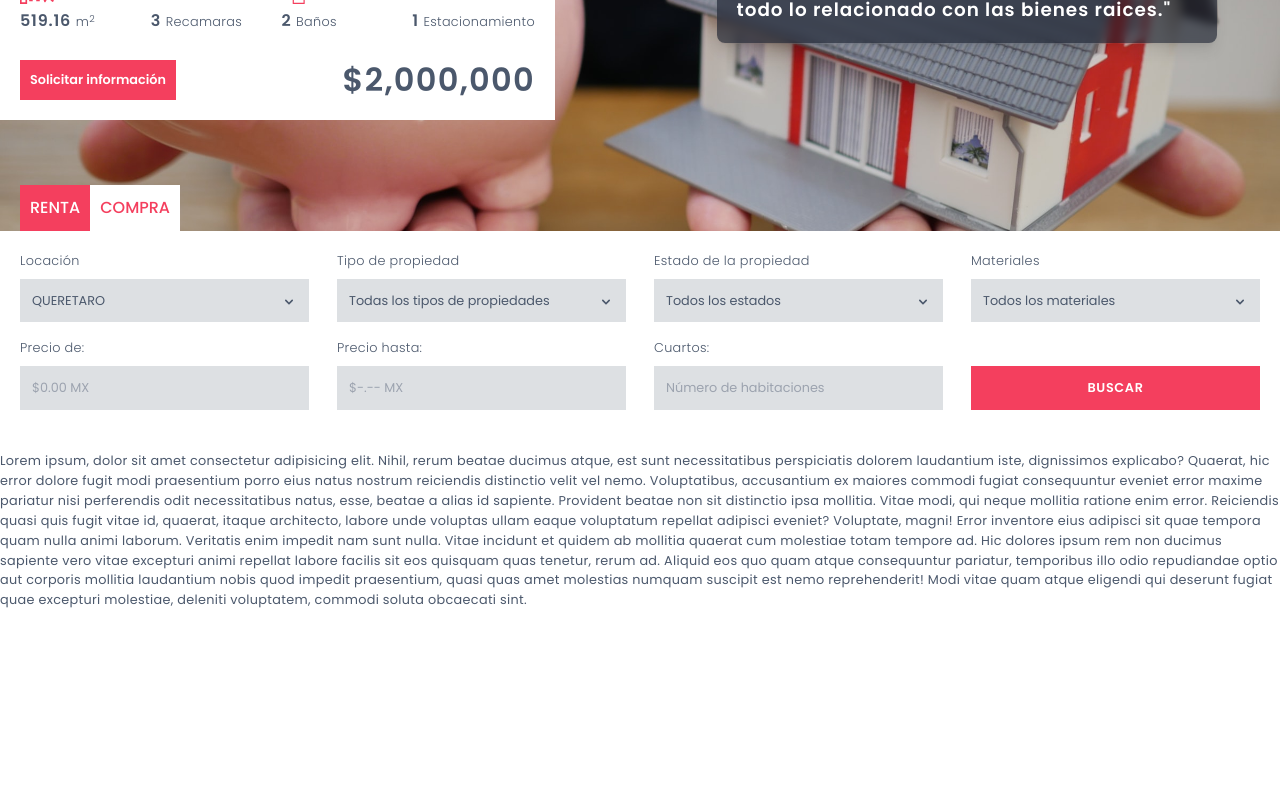
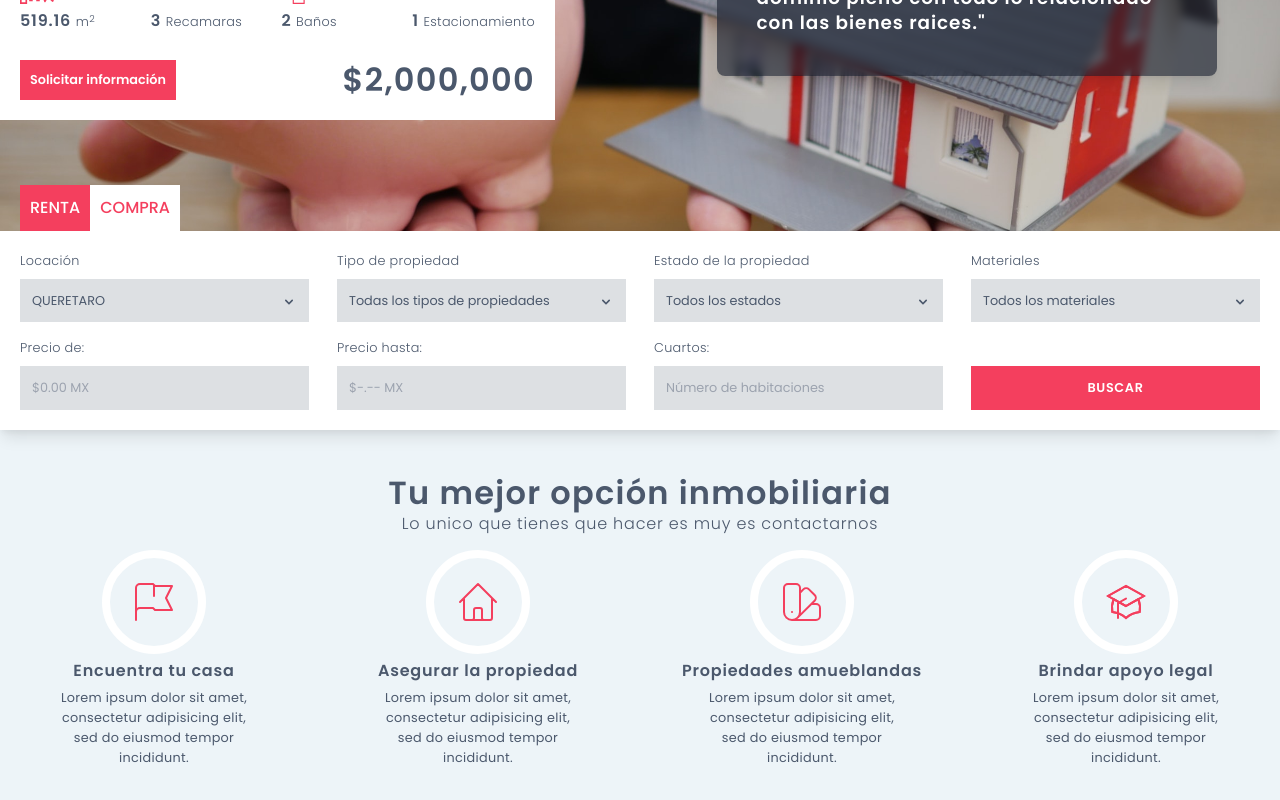
Before and after one commit to plazmediaLab/grupo-torres, a Next.js app: page /home in a window 1280 px wide. Shown: the part 330-1130 px from the top of the page. Before the commit the page ends 940 px from the top, so only its background shows below. Built offline with nearby package versions, Linux system fonts and the light colour scheme.

Commit message:
[UI] Sección Us en Home Page lista

```diff
--- a/components/home/banner/form/banner-form-container.js
+++ b/components/home/banner/form/banner-form-container.js
@@ -17,7 +17,7 @@ export default function BannerFormContainer() {
   return (
     <section
       ref={sectionForm}
-      className="container mx-auto relative bg-white p-5 grid place-items-center">
+      className="container mx-auto relative bg-white p-5 grid place-items-center shadow-lg">
       <BannerFormTapSelector tapSelected={tapSelected} setTapSelected={setTapSelected} />
       <BannerFormContent tapSelected={tapSelected} name="location" label="Locación" />
       <style jsx>{`
@@ -28,7 +28,7 @@ export default function BannerFormContainer() {
         @media (max-width: 768px) {
           section {
             width: 95%;
-            bottom: 150px;
+            bottom: 100px;
           }
         }
       `}</style>
--- a/components/home/banner/slide/banner-slide-container.js
+++ b/components/home/banner/slide/banner-slide-container.js
@@ -8,7 +8,7 @@ export default function BannerSlideContainer() {
         <BannerSlideButtons />
         <BannerSlideContent />
       </div>
-      <article className="row-start-1 sm:row-start-auto col-span-2 lg:col-span-1 block sm:hidden lg:block w-full lg:w-4/5 mt-8 sm:mt-10 place-self-center text-white text-title-card font-semibold p-5 rounded-lg bg-gray-900 bg-opacity-60 shadow-lg">
+      <article className="row-start-1 sm:row-start-auto col-span-2 lg:col-span-1 block sm:hidden lg:block w-full lg:w-4/5 mt-8 sm:mt-10 place-self-center text-white text-title-sub md:text-title-card font-semibold p-5 lg:p-10 rounded-lg bg-gray-900 bg-opacity-60 shadow-lg">
         &quot;Dedicados a promover predios, escriturar, regularizar, y entregar dominio pleno con
         todo lo relacionado con las bienes raices.&quot;
       </article>
--- /dev/null
+++ b/components/home/section-us/section-us-info_content.js
@@ -0,0 +1,78 @@
+import SectionUsInfoItem from './section-us-info_item';
+
+export default function SectionUsInfoContent() {
+  return (
+    <ul className="container mx-auto grid grid-cols-1 sm:grid-cols-2 lg:grid-cols-4 place-items-center gap-4 my-4">
+      <SectionUsInfoItem
+        label="Encuentra tu casa"
+        content="Lorem ipsum dolor sit amet, consectetur adipisicing elit, sed do eiusmod tempor incididunt.">
+        <svg
+          className="w-8 lg:w-12 h-8 lg:h-12 inline-block"
+          fill="none"
+          stroke="currentColor"
+          viewBox="0 0 24 24"
+          xmlns="http://www.w3.org/2000/svg">
+          <path
+            strokeLinecap="round"
+            strokeLinejoin="round"
+            strokeWidth={1}
+            d="M3 21v-4m0 0V5a2 2 0 012-2h6.5l1 1H21l-3 6 3 6h-8.5l-1-1H5a2 2 0 00-2 2zm9-13.5V9"
+          />
+        </svg>
+      </SectionUsInfoItem>
+      <SectionUsInfoItem
+        label="Asegurar la propiedad"
+        content="Lorem ipsum dolor sit amet, consectetur adipisicing elit, sed do eiusmod tempor incididunt.">
+        <svg
+          className="w-8 lg:w-12 h-8 lg:h-12 inline-block"
+          fill="none"
+          stroke="currentColor"
+          viewBox="0 0 24 24"
+          xmlns="http://www.w3.org/2000/svg">
+          <path
+            strokeLinecap="round"
+            strokeLinejoin="round"
+            strokeWidth={1}
+            d="M3 12l2-2m0 0l7-7 7 7M5 10v10a1 1 0 001 1h3m10-11l2 2m-2-2v10a1 1 0 01-1 1h-3m-6 0a1 1 0 001-1v-4a1 1 0 011-1h2a1 1 0 011 1v4a1 1 0 001 1m-6 0h6"
+          />
+        </svg>
+      </SectionUsInfoItem>
+      <SectionUsInfoItem
+        label="Propiedades amueblandas"
+        content="Lorem ipsum dolor sit amet, consectetur adipisicing elit, sed do eiusmod tempor incididunt.">
+        <svg
+          className="w-8 lg:w-12 h-8 lg:h-12 inline-block"
+          fill="none"
+          stroke="currentColor"
+          viewBox="0 0 24 24"
+          xmlns="http://www.w3.org/2000/svg">
+          <path
+            strokeLinecap="round"
+            strokeLinejoin="round"
+            strokeWidth={1}
+            d="M7 21a4 4 0 01-4-4V5a2 2 0 012-2h4a2 2 0 012 2v12a4 4 0 01-4 4zm0 0h12a2 2 0 002-2v-4a2 2 0 00-2-2h-2.343M11 7.343l1.657-1.657a2 2 0 012.828 0l2.829 2.829a2 2 0 010 2.828l-8.486 8.485M7 17h.01"
+          />
+        </svg>
+      </SectionUsInfoItem>
+      <SectionUsInfoItem
+        label="Brindar apoyo legal"
+        content="Lorem ipsum dolor sit amet, consectetur adipisicing elit, sed do eiusmod tempor incididunt.">
+        <svg
+          className="w-8 lg:w-12 h-8 lg:h-12 inline-block"
+          fill="none"
+          stroke="currentColor"
+          viewBox="0 0 24 24"
+          xmlns="http://www.w3.org/2000/svg">
+          <path d="M12 14l9-5-9-5-9 5 9 5z" />
+          <path d="M12 14l6.16-3.422a12.083 12.083 0 01.665 6.479A11.952 11.952 0 0012 20.055a11.952 11.952 0 00-6.824-2.998 12.078 12.078 0 01.665-6.479L12 14z" />
+          <path
+            strokeLinecap="round"
+            strokeLinejoin="round"
+            strokeWidth={1}
+            d="M12 14l9-5-9-5-9 5 9 5zm0 0l6.16-3.422a12.083 12.083 0 01.665 6.479A11.952 11.952 0 0012 20.055a11.952 11.952 0 00-6.824-2.998 12.078 12.078 0 01.665-6.479L12 14zm-4 6v-7.5l4-2.222"
+          />
+        </svg>
+      </SectionUsInfoItem>
+    </ul>
+  );
+}
--- /dev/null
+++ b/components/home/section-us/section-us-info_item.js
@@ -0,0 +1,15 @@
+import Link from 'next/link';
+
+export default function SectionUsInfoItem({ children, label, content }) {
+  return (
+    <li className="text-center">
+      <Link href="/home/contact-us">
+        <a className="p-5 inline-block text-rose-500 bg-transparent hover:bg-white border-4 lg:border-8 border-white hover:border-background-dark rounded-full">
+          {children}
+        </a>
+      </Link>
+      <h4 className="text-title-sub font-semibold my-2">{label}</h4>
+      <p className="mx-auto w-2/3">{content}</p>
+    </li>
+  );
+}
--- /dev/null
+++ b/components/home/section-us/section-us-main.js
@@ -0,0 +1,28 @@
+import SectionUsInfoContent from './section-us-info_content';
+
+export default function SectionUsMain() {
+  return (
+    <section className="bg-background pb-12">
+      <div></div>
+      <article className="container mx-auto text-center my-0 sm:my-2">
+        <h3 className="px-3 text-title-lg font-semibold mb-1">Tu mejor opción inmobiliaria</h3>
+        <p className="px-4 text-title-sub font-light">
+          Lo unico que tienes que hacer es muy es contactarnos
+        </p>
+      </article>
+      <SectionUsInfoContent />
+      <style jsx>{`
+        div {
+          padding-top: 4.3rem;
+          padding-bottom: 4.3rem;
+        }
+        @media (max-width: 768px) {
+          div {
+            padding-top: 10.5rem;
+            padding-bottom: 13rem;
+          }
+        }
+      `}</style>
+    </section>
+  );
+}
--- a/pages/home.js
+++ b/pages/home.js
@@ -1,43 +1,12 @@
 import BannerMain from 'components/home/banner/banner-main';
+import SectionUsMain from 'components/home/section-us/section-us-main';
 import Layout from 'components/layout/layout';
 
 export default function Home() {
   return (
     <Layout>
       <BannerMain />
-      <div className=""></div>
-      <article className="container mx-auto">
-        <p>
-          Lorem ipsum, dolor sit amet consectetur adipisicing elit. Nihil, rerum beatae ducimus
-          atque, est sunt necessitatibus perspiciatis dolorem laudantium iste, dignissimos
-          explicabo? Quaerat, hic error dolore fugit modi praesentium porro eius natus nostrum
-          reiciendis distinctio velit vel nemo. Voluptatibus, accusantium ex maiores commodi fugiat
-          consequuntur eveniet error maxime pariatur nisi perferendis odit necessitatibus natus,
-          esse, beatae a alias id sapiente. Provident beatae non sit distinctio ipsa mollitia. Vitae
-          modi, qui neque mollitia ratione enim error. Reiciendis quasi quis fugit vitae id,
-          quaerat, itaque architecto, labore unde voluptas ullam eaque voluptatum repellat adipisci
-          eveniet? Voluptate, magni! Error inventore eius adipisci sit quae tempora quam nulla animi
-          laborum. Veritatis enim impedit nam sunt nulla. Vitae incidunt et quidem ab mollitia
-          quaerat cum molestiae totam tempore ad. Hic dolores ipsum rem non ducimus sapiente vero
-          vitae excepturi animi repellat labore facilis sit eos quisquam quas tenetur, rerum ad.
-          Aliquid eos quo quam atque consequuntur pariatur, temporibus illo odio repudiandae optio
-          aut corporis mollitia laudantium nobis quod impedit praesentium, quasi quas amet molestias
-          numquam suscipit est nemo reprehenderit! Modi vitae quam atque eligendi qui deserunt
-          fugiat quae excepturi molestiae, deleniti voluptatem, commodi soluta obcaecati sint.
-        </p>
-      </article>
-      <style jsx>{`
-        div {
-          padding-top: 3.8rem;
-          padding-bottom: 3.8rem;
-        }
-        @media (max-width: 768px) {
-          div {
-            padding-top: 9.8rem;
-            padding-bottom: 9.8rem;
-          }
-        }
-      `}</style>
+      <SectionUsMain />
     </Layout>
   );
 }
```
